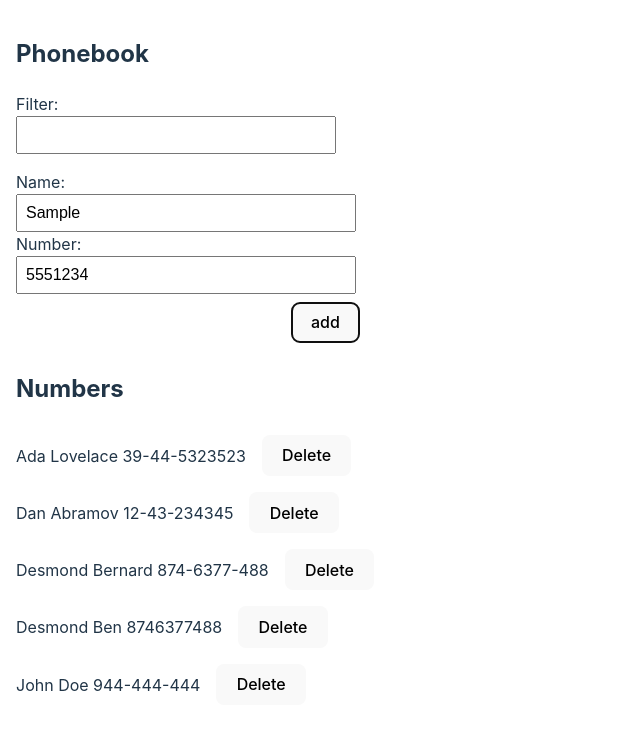
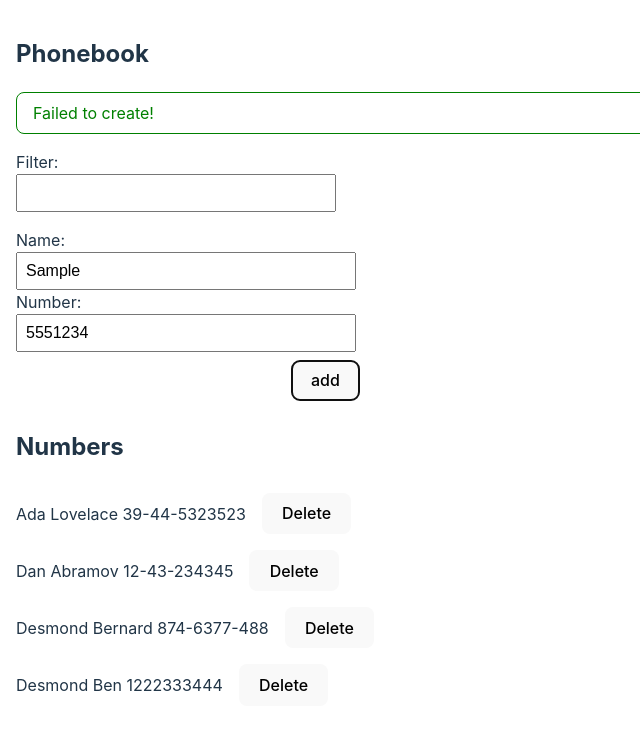
Before and after one commit to Ifcodes/fullstack-open-Ex, a React (Vite) app in the folder part2/phonebook/: page / in a window 1280 px wide. Both pictures are taken after typing "Sample", "5551234" into the empty fields and a click on the button "add". Shown: the top 730 px of the page, without its empty margins (0-640 px from the left). Built offline with nearby package versions, Linux system fonts and the light colour scheme; no server answers; data requests are answered from the project's data file.

Commit message:
feat: exercise 2.16

```diff
--- a/part2/phonebook/db.json
+++ b/part2/phonebook/db.json
@@ -11,19 +11,14 @@
       "id": "3"
     },
     {
-      "id": ".m3nhs5",
+      "id": ".s1adsv",
       "name": "Desmond Bernard",
       "number": "874-6377-488"
     },
     {
-      "id": ".gmlllu",
+      "id": ".k9l40u",
       "name": "Desmond Ben",
-      "number": "8746377488"
-    },
-    {
-      "id": ".6lvg34",
-      "name": "John Doe",
-      "number": "944-444-444"
+      "number": "1222333444"
     }
   ]
 }
--- a/part2/phonebook/src/App.jsx
+++ b/part2/phonebook/src/App.jsx
@@ -5,17 +5,36 @@ import PersonForm from "./components/PersonForm";
 import Persons from "./components/Persons";
 import axios from "axios";
 import phonebookServices from "./services/persons";
+import Notification from "./components/Notification";
 
 function App() {
   const [persons, setPersons] = useState([]);
   const [newName, setNewName] = useState("");
   const [newNumber, setNewNumber] = useState("");
   const [searchField, setSearchField] = useState("");
+  const [notification, setNotification] = useState({
+    type: "",
+    message: "",
+  });
 
   const getPersons = () => {
     axios.get("http://localhost:3001/persons").then((res) => {
       setPersons(res.data);
     });
+  };
+
+  const handleNotification = (message, type) => {
+    setNotification({
+      type,
+      message,
+    });
+
+    setTimeout(() => {
+      setNotification({
+        type: "",
+        message: "",
+      });
+    }, 3000);
   };
 
   useEffect(getPersons, []);
@@ -33,7 +52,9 @@ function App() {
   };
 
   const updateContact = (data) => {
-    phonebookServices.updateContact(data).then((res) => {
+    phonebookServices
+      .updateContact(data)
+      .then((res) => {
         setNewName("");
         setNewNumber("");
         const updatedContact = persons.find((person) => person.id === res.id);
@@ -48,6 +69,13 @@ function App() {
             return person;
           })
         );
+        handleNotification(
+          `${res.name} has been updated successfully`,
+          "success"
+        );
+      })
+      .catch((err) => {
+        handleNotification(`Failed to update. ${err.message}`, "error");
       });
   };
 
@@ -89,8 +117,15 @@ function App() {
         setNewName("");
         setNewNumber("");
         setPersons(persons.concat(res));
+        handleNotification(
+          `${res.name} has been added successfully`,
+          "success"
+        );
       })
-      .catch((err) => console.log(err));
+      .catch((err) => {
+        handleNotification(`Failed to create!`, "error");
+        console.log(err);
+      });
   };
 
   const handleDelete = (id) => () => {
@@ -98,10 +133,17 @@ function App() {
       phonebookServices
         .deleteContact(id)
         .then((res) => {
-          console.log({ res });
-          getPersons();
+          const filteredPersons = persons.filter((p) => p.id !== res.id);
+          setPersons(filteredPersons);
+          handleNotification(`Contact has been deleted successfully.`, "error");
         })
-        .catch((err) => console.log({ err }));
+        .catch((err) => {
+          console.log({ err });
+          if (err.status === 404) {
+            alert(`Contact does not exist`);
+            handleNotification(`Selected contact does not exist.`, "error");
+          }
+        });
     }
   };
 
@@ -114,6 +156,7 @@ function App() {
   return (
     <div>
       <h2>Phonebook</h2>
+      <Notification message={notification.message} type={notification.type} />
       <Filter searchField={searchField} setSearchField={setSearchField} />
       <PersonForm
         newName={newName}
--- /dev/null
+++ b/part2/phonebook/src/components/Notification.jsx
@@ -0,0 +1,29 @@
+const Notification = ({ message, type }) => {
+  if (!message) return null;
+
+  const errorStyle = {
+    width: "100%",
+    padding: "8px 16px",
+    borderRadius: "8px",
+    color: "green",
+    border: "1px solid green",
+    marginBottom: "1rem",
+  };
+
+  const successMessageStyle = {
+    width: "100%",
+    padding: "8px 16px",
+    borderRadius: "8px",
+    color: "green",
+    border: "1px solid green",
+    marginBottom: "1rem",
+  };
+
+  return (
+    <div style={type === "error" ? errorStyle : successMessageStyle}>
+      {message}
+    </div>
+  );
+};
+
+export default Notification;
--- a/part2/phonebook/src/services/persons.ts
+++ b/part2/phonebook/src/services/persons.ts
@@ -8,7 +8,6 @@ const getContacts = () => {
 };
 
 const createContact = (data) => {
-  console.log(data);
   const response = axios.post(baseUrl, data);
   return response.then((res) => res.data);
 };
@@ -23,7 +22,7 @@ const updateContact = (data) => {
 
 const deleteContact = (id) => {
   const response = axios.delete(`${baseUrl}/${id}`);
-  return response.then((res) => console.log({ res }));
+  return response.then((res) => res.data);
 };
 
 export default {
```
Lines whose indentation alone changed are shown as unchanged.
